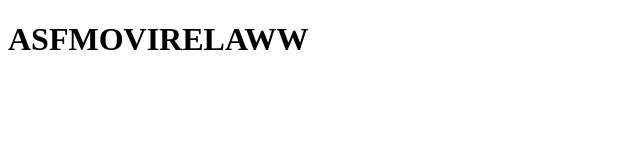
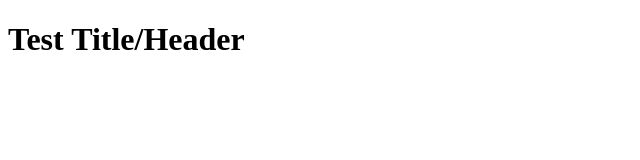
Before and after one commit to vision13439/courseraWebsite, a plain HTML site: page index.html in a window 1280 px wide. Shown: the whole page, without its empty margins (0-640 px from the left). Drawn offline with Linux system fonts and the light colour scheme.

Commit message:
first commit

```diff
--- a/index.html
+++ b/index.html
@@ -1,6 +1,12 @@
 <!DOCTYPE html>
 <html>
-  <body>
-    <h1>ASFMOVIRELAWW</h1>
-  </body>
+
+<head>
+  <title>Test Title</title>
+</head>
+
+<body>
+  <h1>Test Title/Header</h1>
+</body>
+
 </html>
```
